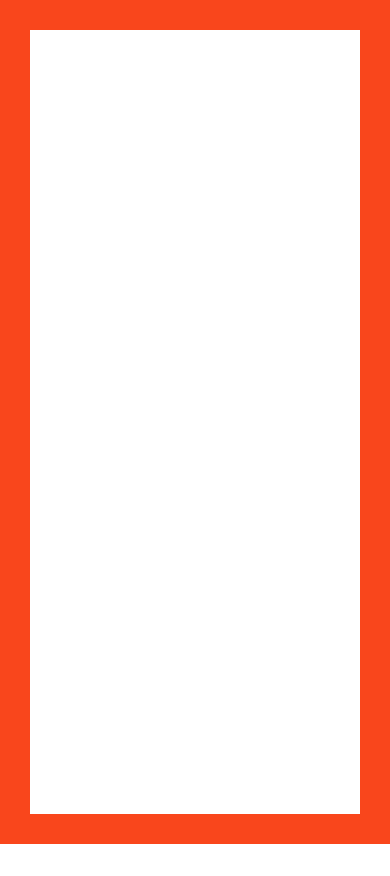
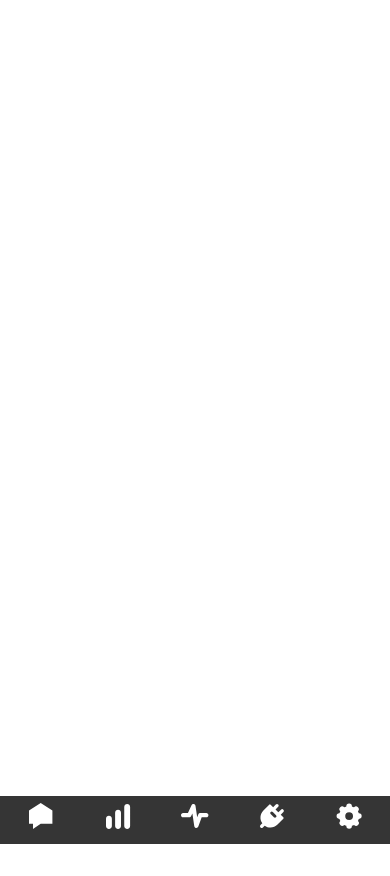
Before and after one commit to omniczech/sense-code-challenge, a website: page index.html in a window 390 px wide. After the commit the page ends 844 px from the top, so only its background shows below. Drawn offline with nearby package versions, Linux system fonts and the light colour scheme.

Commit message:
Adds sidebar and basic functionality
Adds sidebar as a nav element with a UL for the menu items. Current
styling lacks color for the selected tab and mobile view icons are not
centered vertically. I play to use the table cell trick to get them to
move to the proper location. Links are in place so that once I figure
out how to target the items from the query parameter, I should be set to
go.

```diff
--- a/assets/stylesheets/app.css
+++ b/assets/stylesheets/app.css
@@ -11,3 +11,54 @@
   animation: party-time 1s linear infinite;
   color: salmon;
 }
+
+nav {
+  background-color: #353535;
+  bottom: 0;
+  color:#fff;
+  font-size: 0.75rem;
+  left: 0;
+  position: fixed;
+  text-align: center;
+  top: 0;
+  width: 4rem;
+}
+
+nav a {
+  color: #fff;
+  text-decoration: none;
+}
+
+nav li {
+  margin-top: 15px;
+}
+
+nav li:last-of-type {
+  bottom: 15px;
+  position: absolute;
+}
+
+@media screen and (max-width: 480px) {
+  nav {
+    height: 4em;
+    right: 0;
+    top: auto;
+    width: auto;
+  }
+
+  nav li {
+    box-sizing: border-box;
+    display: inline-block;
+    height: 100%;
+    margin-top: 0;
+    width: 19%;
+  }
+
+  nav li.feedback {
+    display: none;
+  }
+
+  nav li span{
+    display: none;
+  }
+}
--- a/index.html
+++ b/index.html
@@ -7,12 +7,35 @@
     <link rel="stylesheet" type="text/css" href="/assets/stylesheets/app.css">
   </head>
   <body>
+    <nav>
+      <ul>
+        <li class="now">
+          <a href="?tab=now"><img src="/assets/icons/now.svg" />
+          <span>Now</span></a>
+        </li>
+        <li class="usage">
+          <a href="?tab=usage"><img src="/assets/icons/usage.svg" />
+          <span>Usage</span></a>
+        </li>
+        <li class="meter">
+          <a href="?tab=meter"><img src="/assets/icons/meter.svg" />
+          <span>Meter</span></a>
+        </li>
+        <li class="devices">
+          <a href="?tab=devices"><img src="/assets/icons/devices.svg" />
+          <span>Devices</span></a>
+        </li>
+        <li class="settings">
+          <a href="?tab=settings"><img src="/assets/icons/settings.svg" />
+          <span>Settings</span></a>
+        </li>
+        <li class="feedback">
+          <a href="?tab=feedback"><img src="/assets/icons/feedback.svg" />
+          <span>Feedback</span></a>
+        </li>
+      </ul>
+    </nav>
 
-    <h1 class="replace-me">
-      <marquee>
-        ⚡️<span class="replace-me__text"> LET'S GO! </span>⚡️
-      </marquee>
-    </h1>
 
     <script type="text/javascript" src="assets/scripts/app.js"></script>
   </body>
```
Also changed, not shown: 1 other file.
